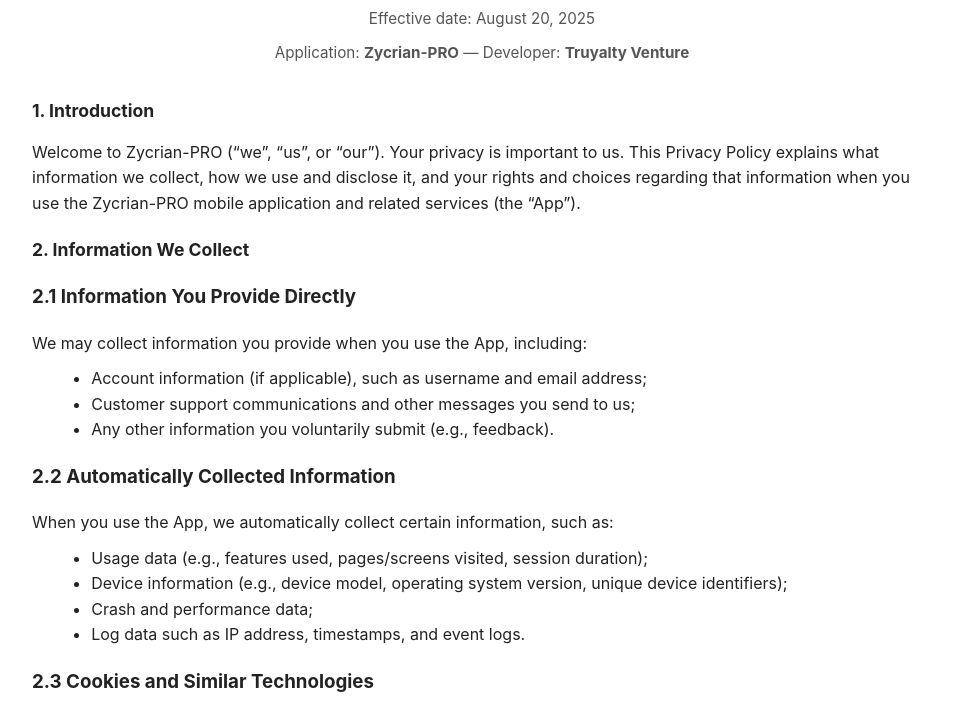
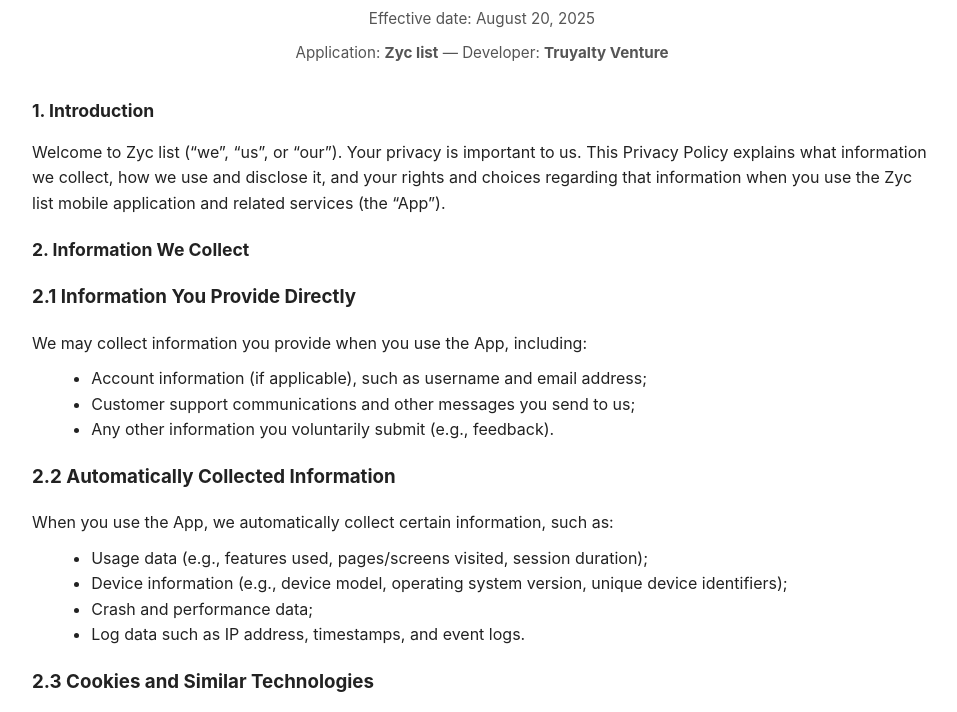
Before and after one commit to zxjota/Zycrian-PRO-WEB, a plain HTML site: page index.html in a window 1280 px wide. Shown: the part 77-789 px from the top of the page, without its empty margins (158-1115 px from the left). Drawn offline with Linux system fonts and the light colour scheme.

Commit message:
Update index.html

```diff
--- a/index.html
+++ b/index.html
@@ -3,7 +3,7 @@
 <head>
   <meta charset="utf-8" />
   <meta name="viewport" content="width=device-width,initial-scale=1" />
-  <title>Privacy Policy — Zycrian-PRO</title>
+  <title>Privacy Policy — Zyc list</title>
   <style>
     body {font-family: -apple-system, BlinkMacSystemFont, "Segoe UI", Roboto, "Helvetica Neue", Arial; line-height:1.6; color:#222; padding:20px; max-width:900px; margin:auto;}
     header {text-align:center; margin-bottom:2rem;}
@@ -20,13 +20,13 @@
   <header>
     <h1>Privacy Policy</h1>
     <p class="note">Effective date: August 20, 2025</p>
-    <p class="note">Application: <strong>Zycrian-PRO</strong> — Developer: <strong>Truyalty Venture</strong></p>
+    <p class="note">Application: <strong>Zyc list</strong> — Developer: <strong>Truyalty Venture</strong></p>
   </header>
 
   <section>
     <h2>1. Introduction</h2>
     <p>
-      Welcome to Zycrian-PRO (“we”, “us”, or “our”). Your privacy is important to us. This Privacy Policy explains what information we collect, how we use and disclose it, and your rights and choices regarding that information when you use the Zycrian-PRO mobile application and related services (the “App”).
+      Welcome to Zyc list (“we”, “us”, or “our”). Your privacy is important to us. This Privacy Policy explains what information we collect, how we use and disclose it, and your rights and choices regarding that information when you use the Zyc list mobile application and related services (the “App”).
     </p>
   </section>
 
@@ -127,7 +127,7 @@
   </section>
 
   <footer>
-    <p>Thank you for using Zycrian-PRO.</p>
+    <p>Thank you for using Zyc list.</p>
   </footer>
 </body>
 </html>
```
